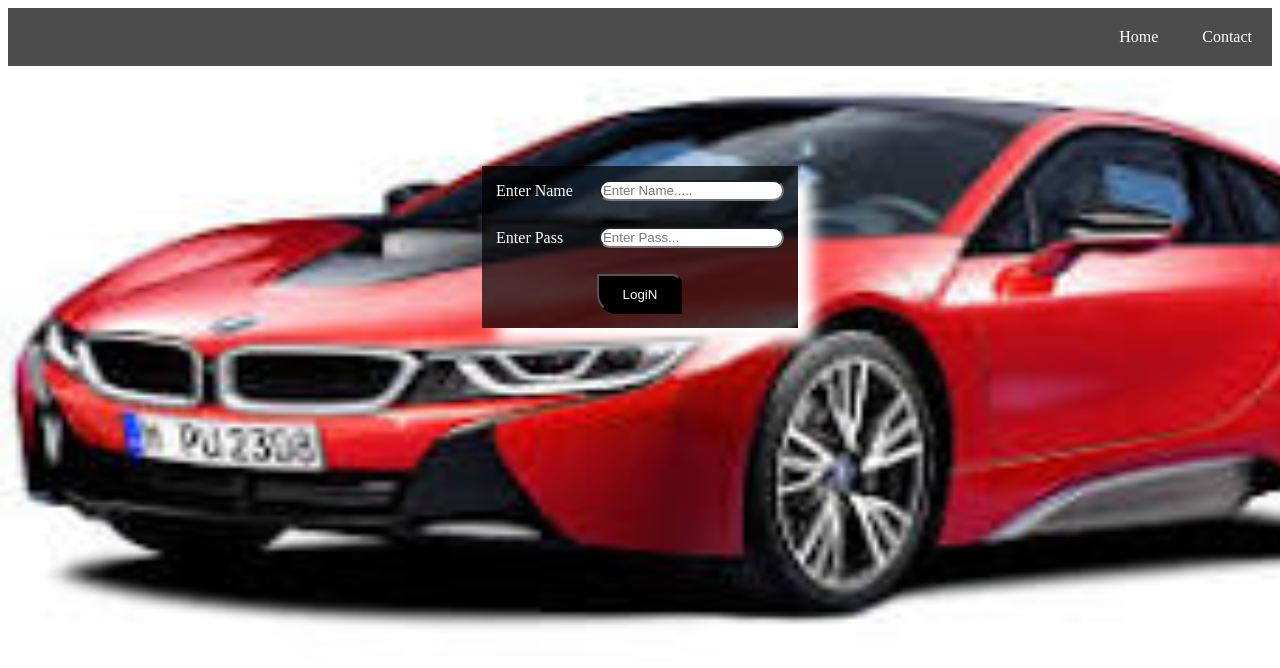
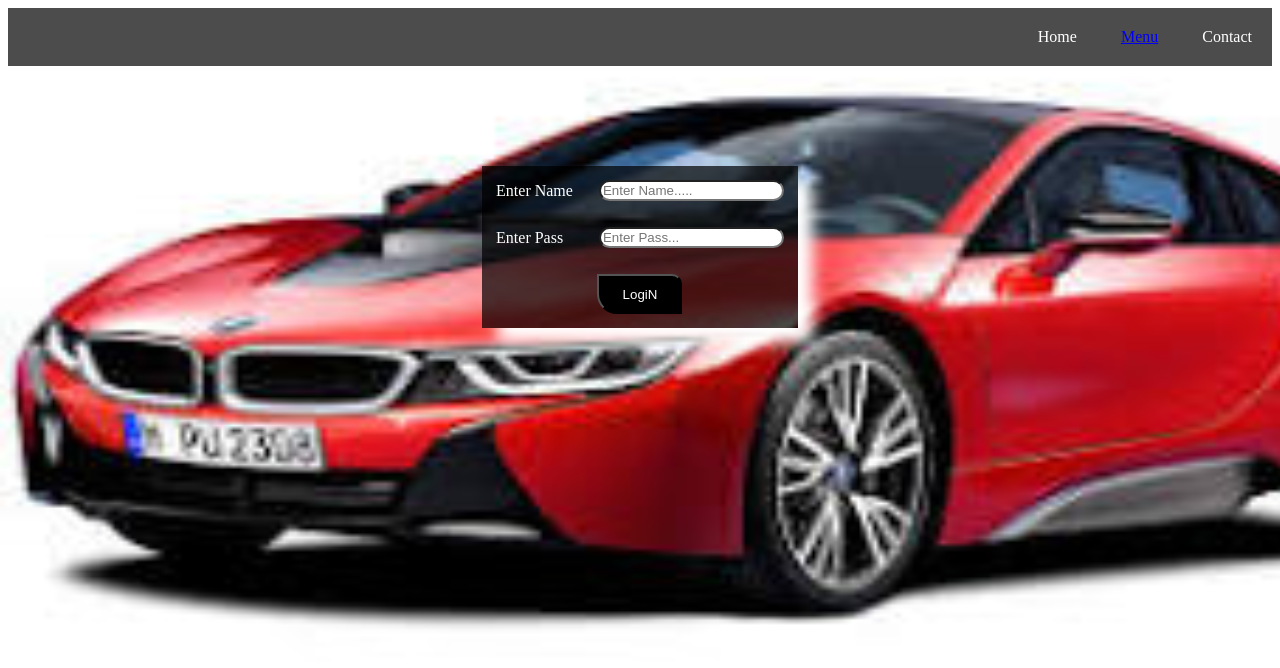
Before and after one commit to iharshit9/MarkMate, a plain HTML site: page index.html in a window 1280 px wide. Drawn offline with Linux system fonts and the light colour scheme.

Commit message:
Update index.html

```diff
--- a/index.html
+++ b/index.html
@@ -6,6 +6,7 @@
 <div id="mymenu">
 <ul>
 <li>Home</li>
+<li><a href="menudemo.html">Menu</a></li>
 <li>Contact</li>
 </ul>
 </div>
```
